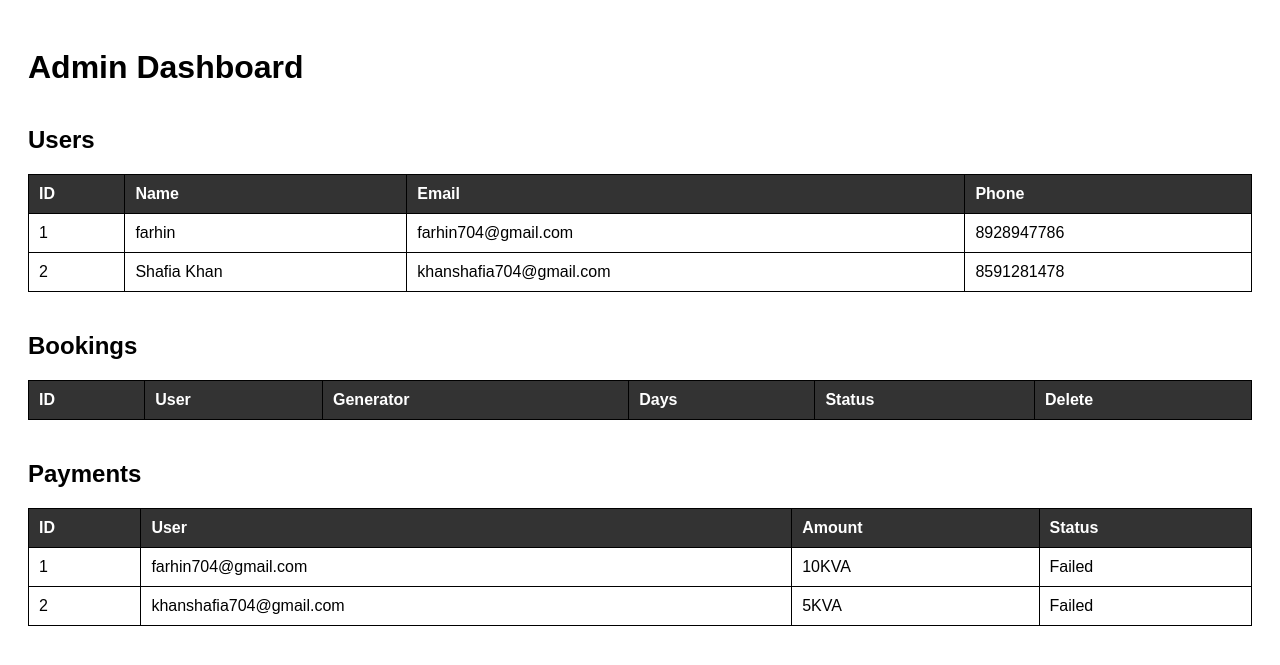
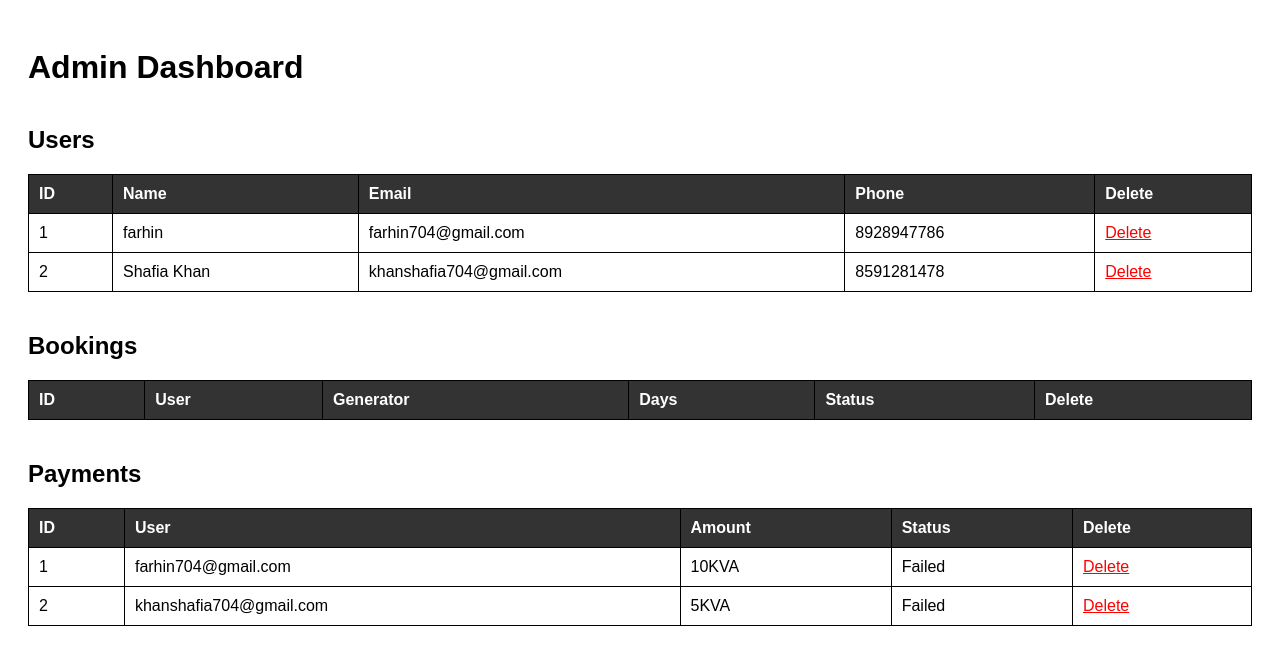
Before and after one commit to khanshafia704-jpg/generator-rental, a Flask app: page /admin in a window 1280 px wide. Shown: the top 665 px of the page. Run offline with Flask 3, Linux system fonts and the light colour scheme; data comes from the database, SQL or seed files in the repository; data that the repository does not hold is empty.

Commit message:
Update admin.html

```diff
--- a/templates/admin.html
+++ b/templates/admin.html
@@ -43,6 +43,7 @@
     <th>Name</th>
     <th>Email</th>
     <th>Phone</th>
+    <th>Delete</th>
 </tr>
 
 {% for user in users %}
@@ -51,6 +52,10 @@
     <td>{{ user[1] }}</td>
     <td>{{ user[2] }}</td>
     <td>{{ user[3] }}</td>
+
+    <td>
+        <a href="/delete_user/{{ user[0] }}" style="color:red;">Delete</a>
+    </td>
 </tr>
 {% endfor %}
 </table>
@@ -96,6 +101,7 @@
     <th>User</th>
     <th>Amount</th>
     <th>Status</th>
+    <th>Delete</th>
 </tr>
 
 {% for p in payments %}
@@ -104,9 +110,12 @@
     <td>{{ p[1] }}</td>
     <td>{{ p[2] }}</td>
     <td>{{ p[-1] }}</td>
+
+    <td>
+        <a href="/delete_payment/{{ p[0] }}" style="color:red;">Delete</a>
+    </td>
 </tr>
 {% endfor %}
 </table>
-
 </body>
 </html>
```
